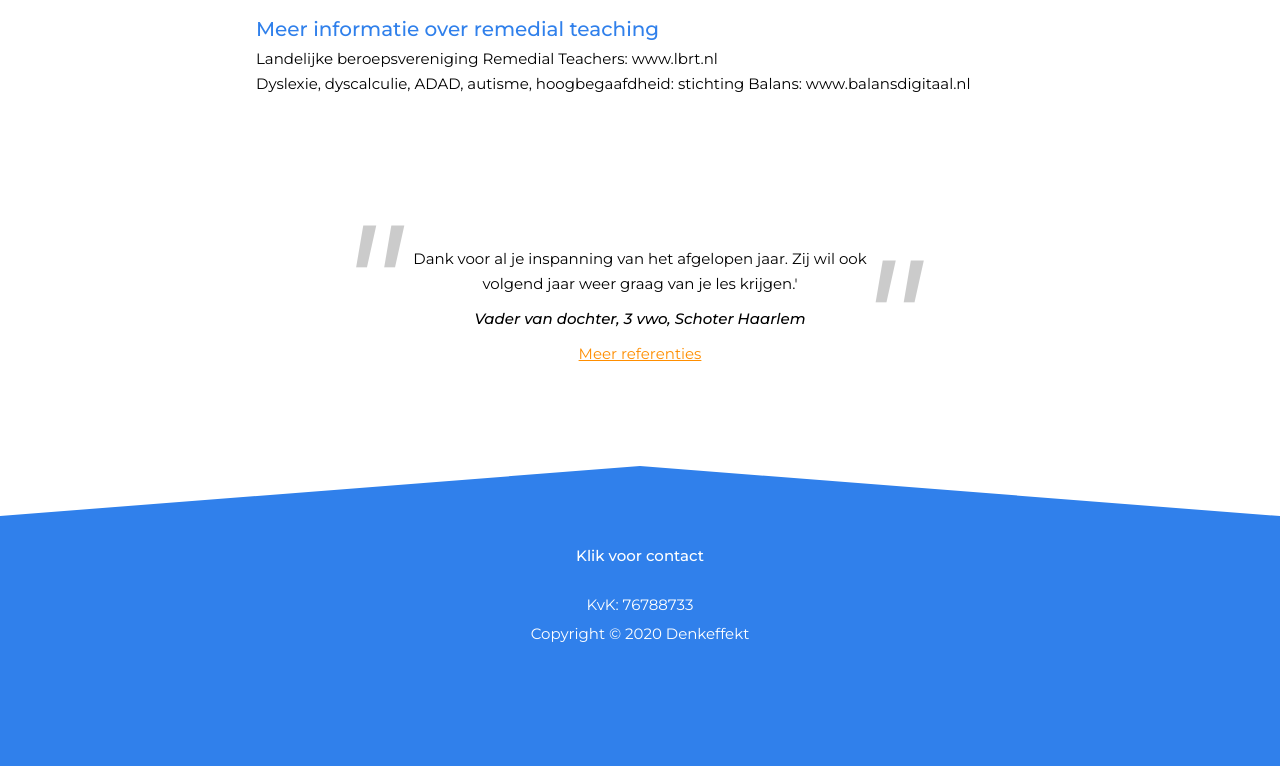
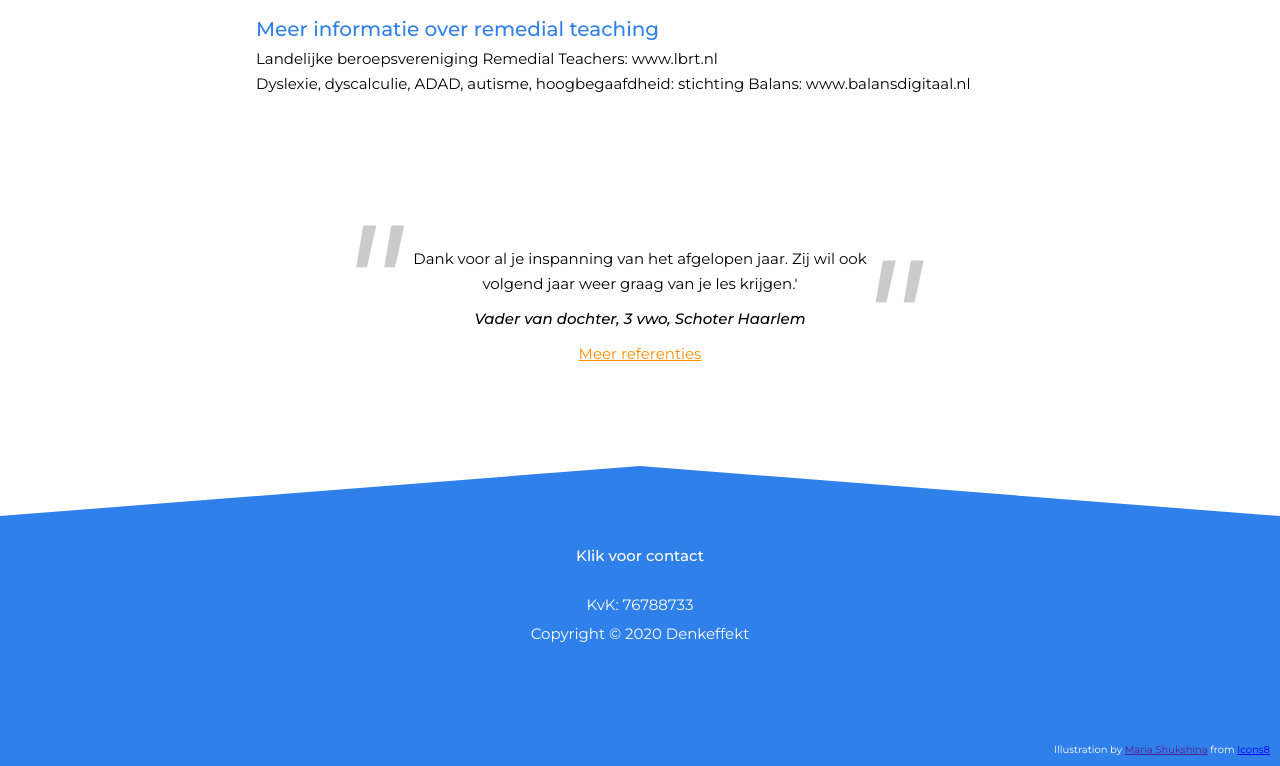
Before and after one commit to Maurits97/Denkeffekt2.0, a plain HTML site: page html/bijles.html in a window 1280 px wide. Shown: the part 644-1410 px from the top of the page. Drawn offline with Linux system fonts and the light colour scheme.

Commit message:
added link to artist on every page

```diff
--- a/html/bijles.html
+++ b/html/bijles.html
@@ -106,6 +106,7 @@
 		<p id="footer__contact"><a href="contact.html">Klik voor contact</a></p>
 		<p>KvK: 76788733</p>
         <p id='copyright'></p>
+        <p id="illustration-artist">Illustration by <a href="">Maria Shukshina</a> from <a href="https://icons8.com/" target="_blank">Icons8</a></p>
 	</footer>
 
     <!--scripts-->
```
Also changed, not shown: html/contact.html (+1 -0 lines), html/overmij.html (+1 -0 lines), html/referenties.html (+1 -0 lines), html/tarieven.html (+1 -0 lines), html/werkwijze.html (+1 -0 lines).
